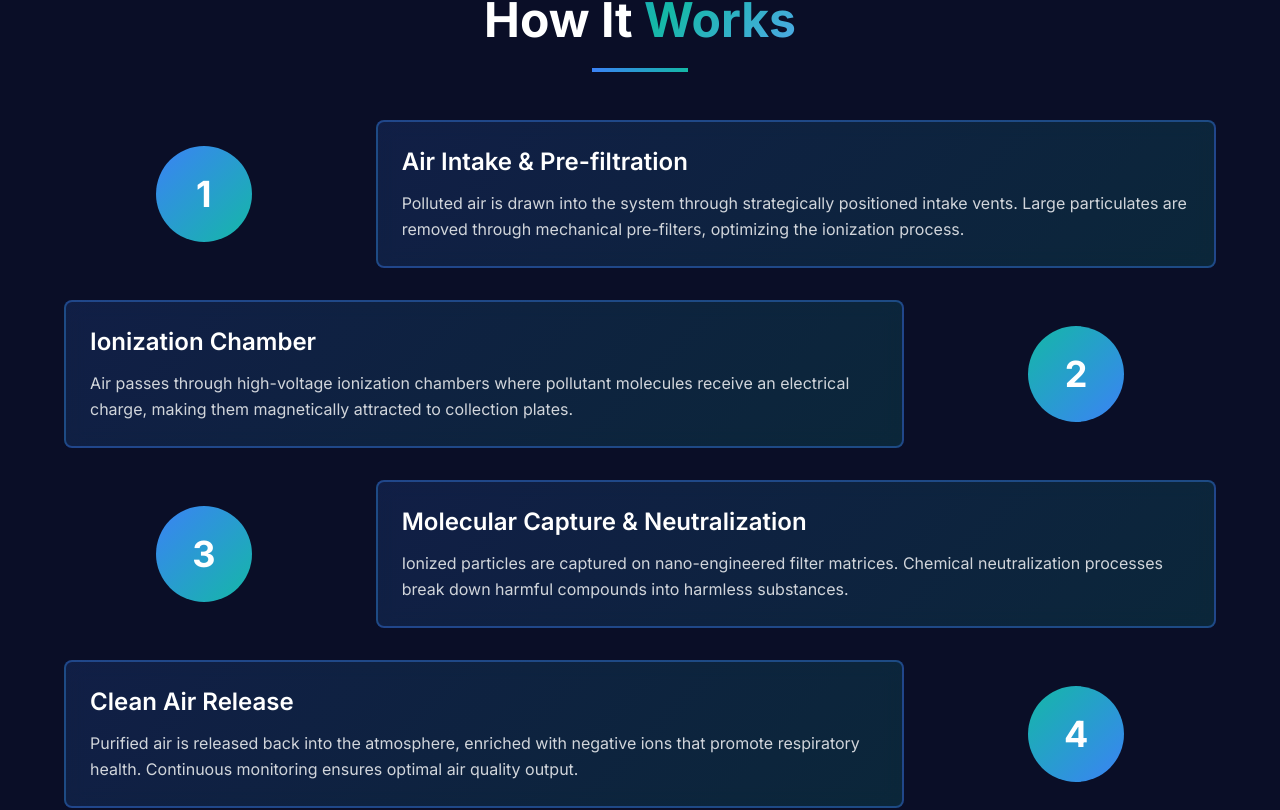
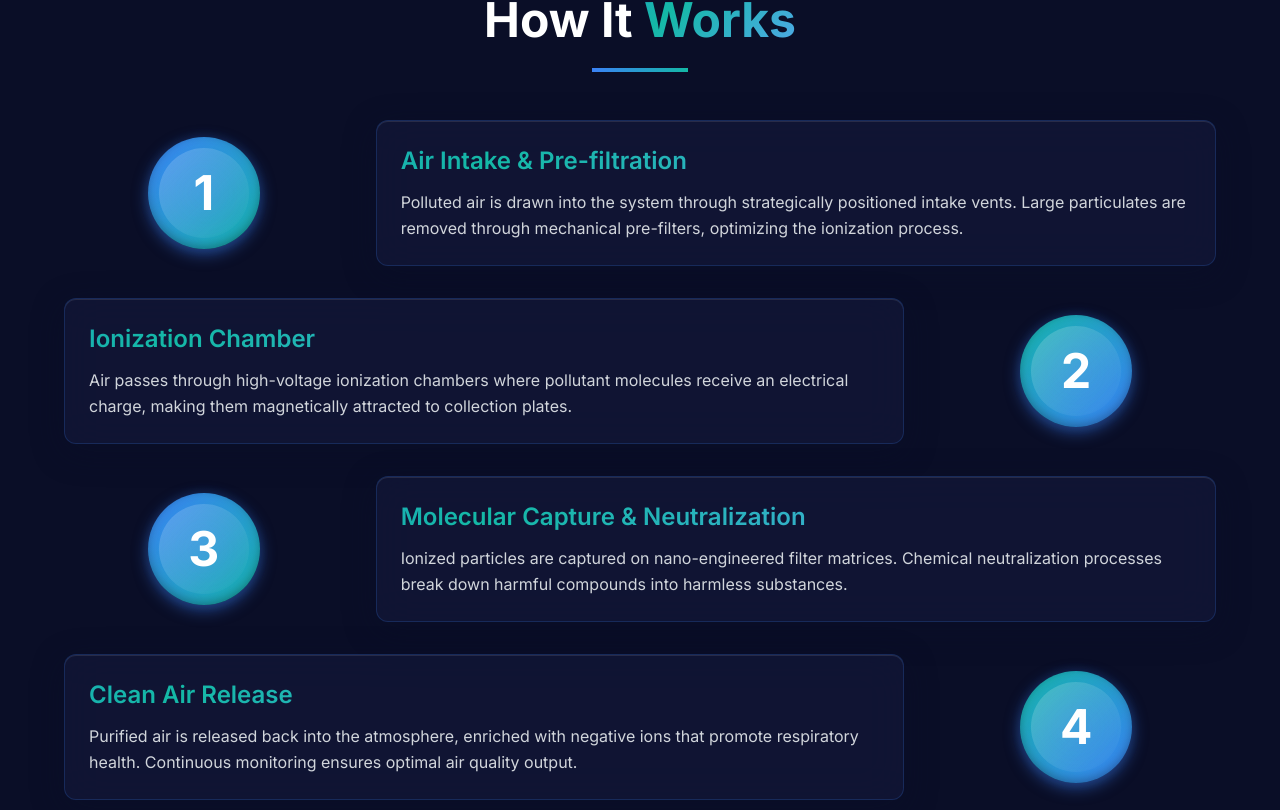
Before and after one commit to SUBHRAJITKAR1379/IonWeave, a React (Create React App) app in the folder frontend/: page / in a window 1280 px wide. Shown: the part 2632-3442 px from the top of the page. Built offline with nearby package versions, Linux system fonts and the light colour scheme; no server answers.

Commit message:
auto-commit for 9a597548-5b72-4036-b712-2c41081a6f66

```diff
--- a/frontend/src/App.js
+++ b/frontend/src/App.js
@@ -238,56 +238,56 @@ function App() {
           </div>
 
           <div className="space-y-8 section-fade-in">
-            <div className="flex flex-col md:flex-row items-center gap-8" data-testid="step-1">
+            <div className="flex flex-col md:flex-row items-center gap-8 step-card-3d" data-testid="step-1">
               <div className="md:w-1/4 text-center">
-                <div className="w-24 h-24 mx-auto bg-gradient-to-br from-accent-blue to-accent-teal rounded-full flex items-center justify-center text-4xl font-bold">
+                <div className="w-28 h-28 mx-auto bg-gradient-to-br from-accent-blue to-accent-teal rounded-full flex items-center justify-center text-5xl font-bold number-badge-3d glow-effect">
                   1
                 </div>
               </div>
-              <div className="md:w-3/4 gradient-border rounded-lg p-6 hover-lift">
-                <h3 className="text-2xl font-semibold mb-3">Air Intake & Pre-filtration</h3>
+              <div className="md:w-3/4 gradient-border rounded-xl p-6 hover-lift glass-effect">
+                <h3 className="text-2xl font-semibold mb-3 gradient-text">Air Intake & Pre-filtration</h3>
                 <p className="text-gray-300 leading-relaxed">
                   Polluted air is drawn into the system through strategically positioned intake vents. Large particulates are removed through mechanical pre-filters, optimizing the ionization process.
                 </p>
               </div>
             </div>
 
-            <div className="flex flex-col md:flex-row-reverse items-center gap-8" data-testid="step-2">
+            <div className="flex flex-col md:flex-row-reverse items-center gap-8 step-card-3d" data-testid="step-2">
               <div className="md:w-1/4 text-center">
-                <div className="w-24 h-24 mx-auto bg-gradient-to-br from-accent-teal to-accent-blue rounded-full flex items-center justify-center text-4xl font-bold">
+                <div className="w-28 h-28 mx-auto bg-gradient-to-br from-accent-teal to-accent-blue rounded-full flex items-center justify-center text-5xl font-bold number-badge-3d glow-effect">
                   2
                 </div>
               </div>
-              <div className="md:w-3/4 gradient-border rounded-lg p-6 hover-lift">
-                <h3 className="text-2xl font-semibold mb-3">Ionization Chamber</h3>
+              <div className="md:w-3/4 gradient-border rounded-xl p-6 hover-lift glass-effect">
+                <h3 className="text-2xl font-semibold mb-3 gradient-text">Ionization Chamber</h3>
                 <p className="text-gray-300 leading-relaxed">
                   Air passes through high-voltage ionization chambers where pollutant molecules receive an electrical charge, making them magnetically attracted to collection plates.
                 </p>
               </div>
             </div>
 
-            <div className="flex flex-col md:flex-row items-center gap-8" data-testid="step-3">
+            <div className="flex flex-col md:flex-row items-center gap-8 step-card-3d" data-testid="step-3">
               <div className="md:w-1/4 text-center">
-                <div className="w-24 h-24 mx-auto bg-gradient-to-br from-accent-blue to-accent-teal rounded-full flex items-center justify-center text-4xl font-bold">
+                <div className="w-28 h-28 mx-auto bg-gradient-to-br from-accent-blue to-accent-teal rounded-full flex items-center justify-center text-5xl font-bold number-badge-3d glow-effect">
                   3
                 </div>
               </div>
-              <div className="md:w-3/4 gradient-border rounded-lg p-6 hover-lift">
-                <h3 className="text-2xl font-semibold mb-3">Molecular Capture & Neutralization</h3>
+              <div className="md:w-3/4 gradient-border rounded-xl p-6 hover-lift glass-effect">
+                <h3 className="text-2xl font-semibold mb-3 gradient-text">Molecular Capture & Neutralization</h3>
                 <p className="text-gray-300 leading-relaxed">
                   Ionized particles are captured on nano-engineered filter matrices. Chemical neutralization processes break down harmful compounds into harmless substances.
                 </p>
               </div>
             </div>
 
-            <div className="flex flex-col md:flex-row-reverse items-center gap-8" data-testid="step-4">
+            <div className="flex flex-col md:flex-row-reverse items-center gap-8 step-card-3d" data-testid="step-4">
               <div className="md:w-1/4 text-center">
-                <div className="w-24 h-24 mx-auto bg-gradient-to-br from-accent-teal to-accent-blue rounded-full flex items-center justify-center text-4xl font-bold">
+                <div className="w-28 h-28 mx-auto bg-gradient-to-br from-accent-teal to-accent-blue rounded-full flex items-center justify-center text-5xl font-bold number-badge-3d glow-effect">
                   4
                 </div>
               </div>
-              <div className="md:w-3/4 gradient-border rounded-lg p-6 hover-lift">
-                <h3 className="text-2xl font-semibold mb-3">Clean Air Release</h3>
+              <div className="md:w-3/4 gradient-border rounded-xl p-6 hover-lift glass-effect">
+                <h3 className="text-2xl font-semibold mb-3 gradient-text">Clean Air Release</h3>
                 <p className="text-gray-300 leading-relaxed">
                   Purified air is released back into the atmosphere, enriched with negative ions that promote respiratory health. Continuous monitoring ensures optimal air quality output.
                 </p>
```
